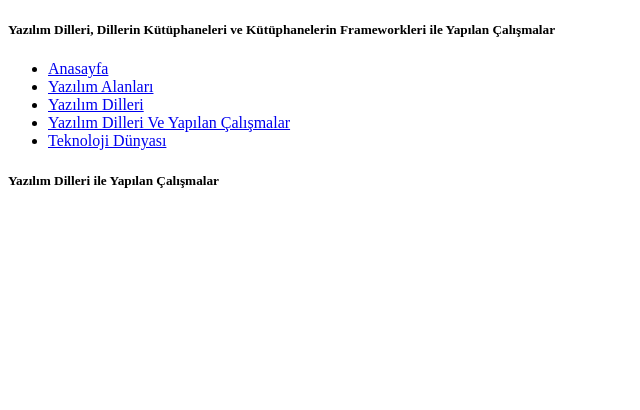
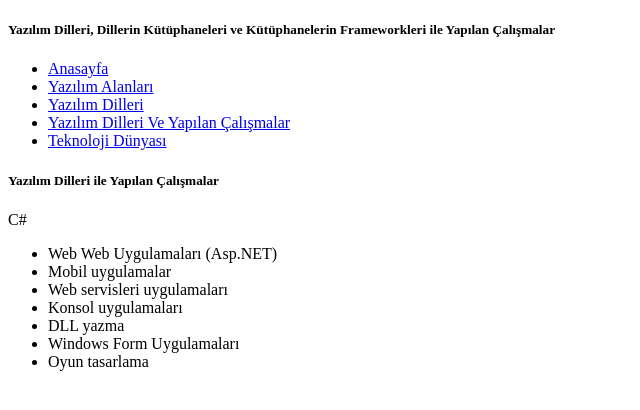
Before and after one commit to dursunkokturk/Font-End-School-HTML-Project-News-Site, a plain HTML site: page works.html in a window 1280 px wide. Shown: the whole page, without its empty margins (0-640 px from the left). Drawn offline with Linux system fonts and the light colour scheme.

```diff
--- a/works.html
+++ b/works.html
@@ -25,6 +25,22 @@
   </article>
 
   <h5>Yazılım Dilleri ile Yapılan Çalışmalar</h5>
+  <article>
+      <header>
+        <p>C#</p>
+      </header>
+      <section>
+        <ul>
+          <li>Web Web Uygulamaları (Asp.NET)</li>
+          <li>Mobil uygulamalar</li>
+          <li>Web servisleri uygulamaları</li>
+          <li>Konsol uygulamaları</li>
+          <li>DLL yazma</li>
+          <li>Windows Form Uygulamaları</li>
+          <li>Oyun tasarlama</li>
+        </ul>
+      </section>
+    </article>
 
 </body>
 
```
